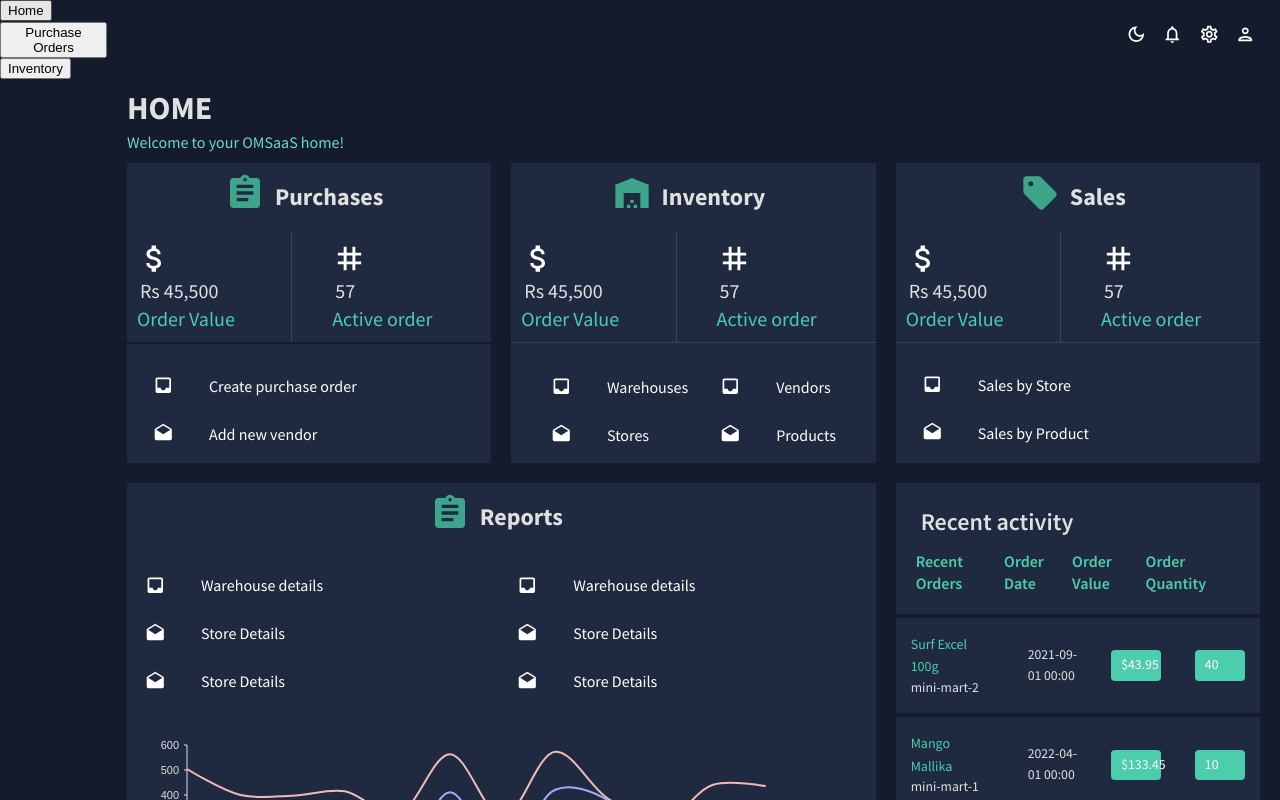
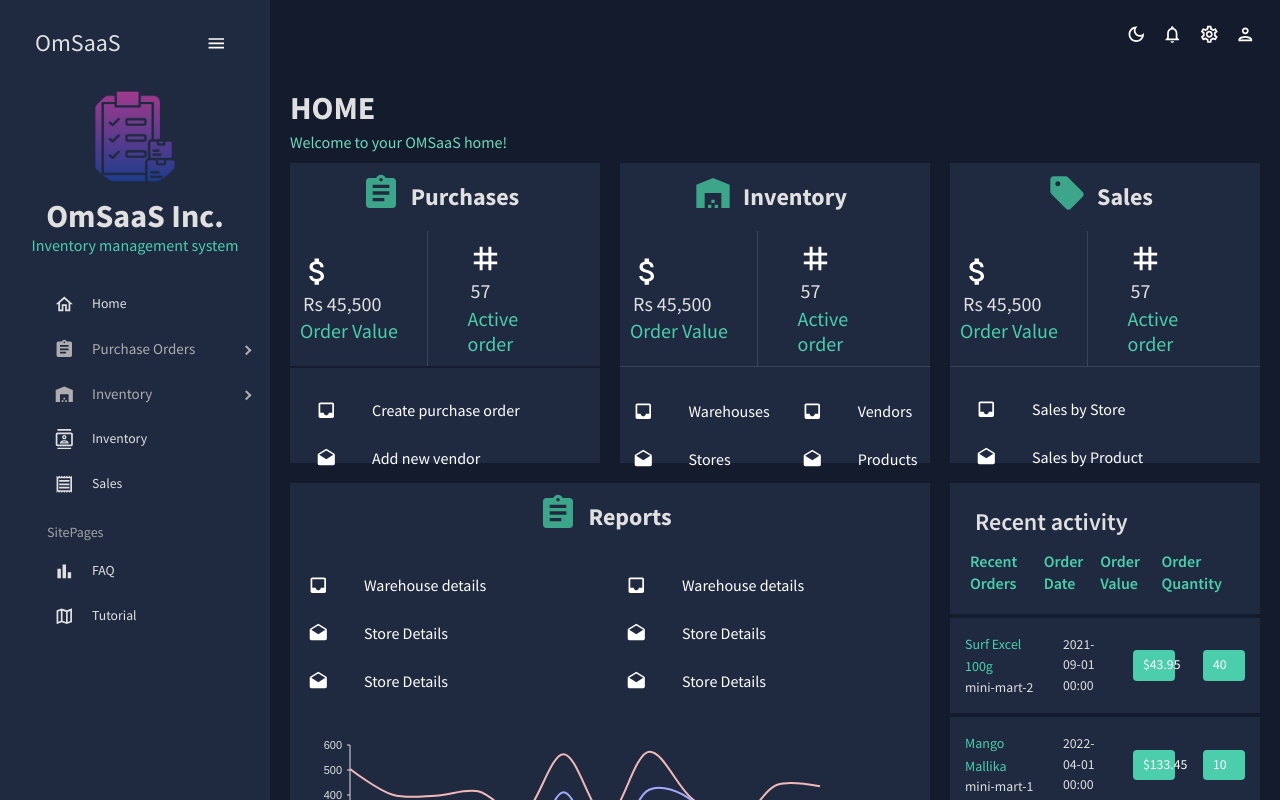
Before and after one commit to manukashyap/omsaas-dashboard, a React (Create React App) app: page / in a window 1280 px wide. Shown: the top 800 px of the page. Built offline with nearby package versions, Linux system fonts and the light colour scheme.

Commit message:
Added collapsible sidebar menus

```diff
--- a/src/App.js
+++ b/src/App.js
@@ -2,6 +2,7 @@ import { useState } from "react";
 import { Routes, Route } from "react-router-dom";
 import Topbar from "./scenes/global/Topbar";
 import Sidebar from "./scenes/global/Sidebar";
+import SidebarBackup from "./scenes/global/SidebarBackup";
 import FAQ from "./scenes/faq";
 import Home from "./scenes/home";
 import Purchase from "./scenes/purchase";
@@ -21,7 +22,7 @@ function App() {
       <ThemeProvider theme={theme}>
         <CssBaseline />
         <div className="app">
-          <Sidebar isSidebar={isSidebar} />
+          <SidebarBackup isSidebar={isSidebar} />
           <main className="content">
             <Topbar setIsSidebar={setIsSidebar} />
             <Routes>
--- a/src/scenes/global/SidebarBackup.jsx
+++ b/src/scenes/global/SidebarBackup.jsx
@@ -1,5 +1,5 @@
 import { useState } from "react";
-import { ProSidebar, Menu, MenuItem } from "react-pro-sidebar";
+import { ProSidebar, Menu, MenuItem, SubMenu } from "react-pro-sidebar";
 import { Box, IconButton, Typography, useTheme } from "@mui/material";
 import { Link } from "react-router-dom";
 import "react-pro-sidebar/dist/css/styles.css";
@@ -11,6 +11,8 @@ import ReceiptOutlinedIcon from "@mui/icons-material/ReceiptOutlined";
 import BarChartOutlinedIcon from "@mui/icons-material/BarChartOutlined";
 import MenuOutlinedIcon from "@mui/icons-material/MenuOutlined";
 import MapOutlinedIcon from "@mui/icons-material/MapOutlined";
+import WarehouseIcon from '@mui/icons-material/Warehouse';
+import AssignmentIcon from "@mui/icons-material/Assignment";
 
 const Item = ({ title, to, icon, selected, setSelected }) => {
   const theme = useTheme();
@@ -30,22 +32,21 @@ const Item = ({ title, to, icon, selected, setSelected }) => {
   );
 };
 
-const SubItem = ({ title, to, icon, selected, setSelected }) => {
+const SubMenuItem = ({ title, to, icon, selected, setSelected }) => {
   const theme = useTheme();
   const colors = tokens(theme.palette.mode);
   return (
-    <MenuItem
+    <SubMenu
       active={selected === title}
       style={{
         color: colors.grey[100],
-        margin: "15px",
       }}
       onClick={() => setSelected(title)}
       icon={icon}
     >
       <Typography>{title}</Typography>
       <Link to={to} />
-    </MenuItem>
+    </SubMenu>
   );
 };
 
@@ -151,28 +152,87 @@ const Sidebar = () => {
               setSelected={setSelected}
             />
 
-            <Typography
-              variant="h6"
-              color={colors.grey[300]}
-              sx={{ m: "15px 0 5px 20px" }}
+            <SubMenu
+            title="Purchase Orders"
+            to="/"
+            icon={<AssignmentIcon />}
+            selected={selected}
+            setSelected={setSelected}
             >
-              Data
-            </Typography>
-            <Item
-              title="Purchase Orders"
-              // to="/"
+              <Item
+              title="View Purchase Orders"
+              to="/purchase"
               icon={<PeopleOutlinedIcon />}
               selected={selected}
               setSelected={setSelected}
             />
-            <SubItem
-              title="View Purchase Orders"
-              to="/purchase"
+            <Item
+              title="Create Purchase Orders"
+              to="/purchaseCreate"
               display={selected === "Purchase Orders" ? "flex" : "none"}
               icon={<PeopleOutlinedIcon />}
               selected={selected}
               setSelected={setSelected}
             />
+            <Item
+              title="Vendors List"
+              to="/vendors"
+              display={selected === "Purchase Orders" ? "flex" : "none"}
+              icon={<PeopleOutlinedIcon />}
+              selected={selected}
+              setSelected={setSelected}
+            />
+            <Item
+              title="Add new vendors"
+              to="/vendorAdd"
+              display={selected === "Purchase Orders" ? "flex" : "none"}
+              icon={<PeopleOutlinedIcon />}
+              selected={selected}
+              setSelected={setSelected}
+            />
+
+            </SubMenu>
+            <SubMenu
+            title="Inventory"
+            to="/"
+            icon={<WarehouseIcon />}
+            selected={selected}
+            setSelected={setSelected}
+            >
+              <Item
+              title="Store Details"
+              to="/stores"
+              icon={<PeopleOutlinedIcon />}
+              selected={selected}
+              setSelected={setSelected}
+            />
+            <Item
+              title="Add new store"
+              to="/storeCreate"
+              display={selected === "Purchase Orders" ? "flex" : "none"}
+              icon={<PeopleOutlinedIcon />}
+              selected={selected}
+              setSelected={setSelected}
+            />
+            <Item
+              title="Product stock"
+              to="/productStock"
+              display={selected === "Purchase Orders" ? "flex" : "none"}
+              icon={<PeopleOutlinedIcon />}
+              selected={selected}
+              setSelected={setSelected}
+            />
+            <Item
+              title="Add new vendors"
+              to="/vendorAdd"
+              display={selected === "Purchase Orders" ? "flex" : "none"}
+              icon={<PeopleOutlinedIcon />}
+              selected={selected}
+              setSelected={setSelected}
+            />
+
+            </SubMenu>
+
             <Item
               title="Inventory"
               to="/inventory"
```
